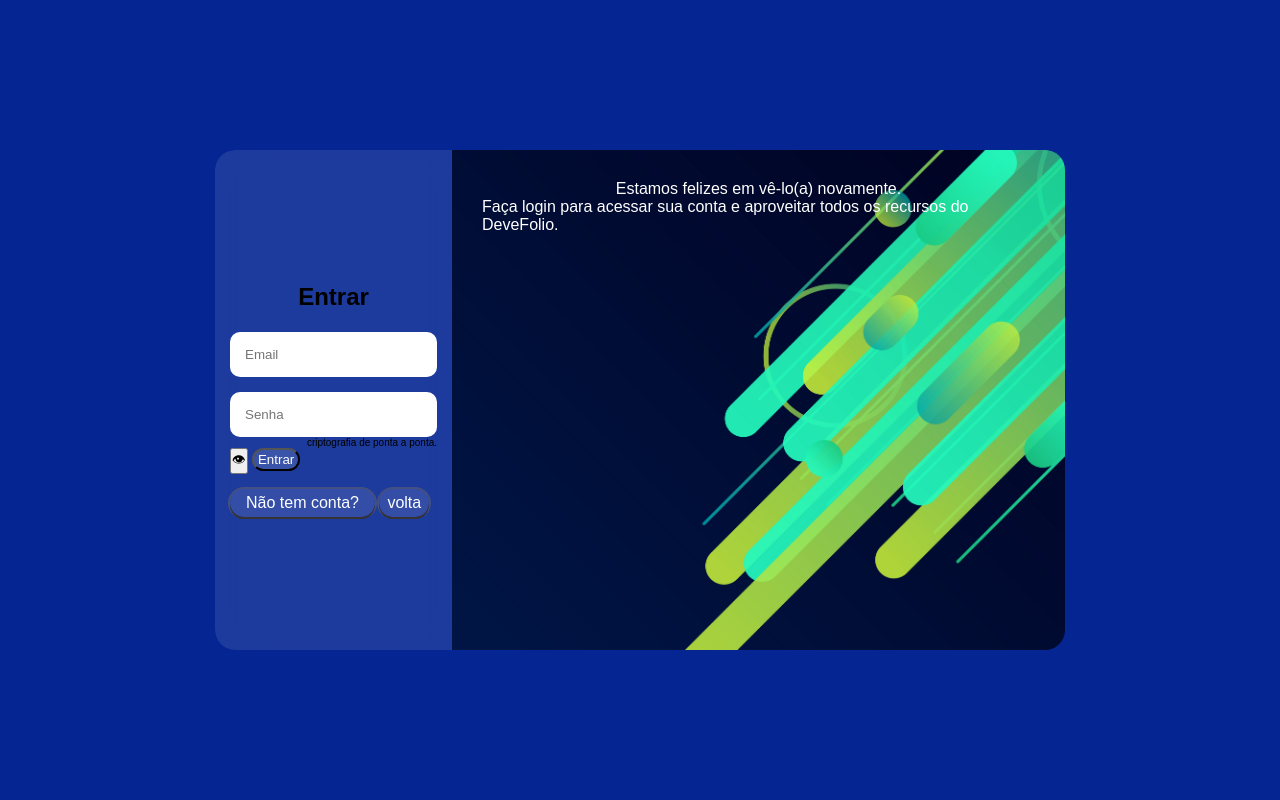
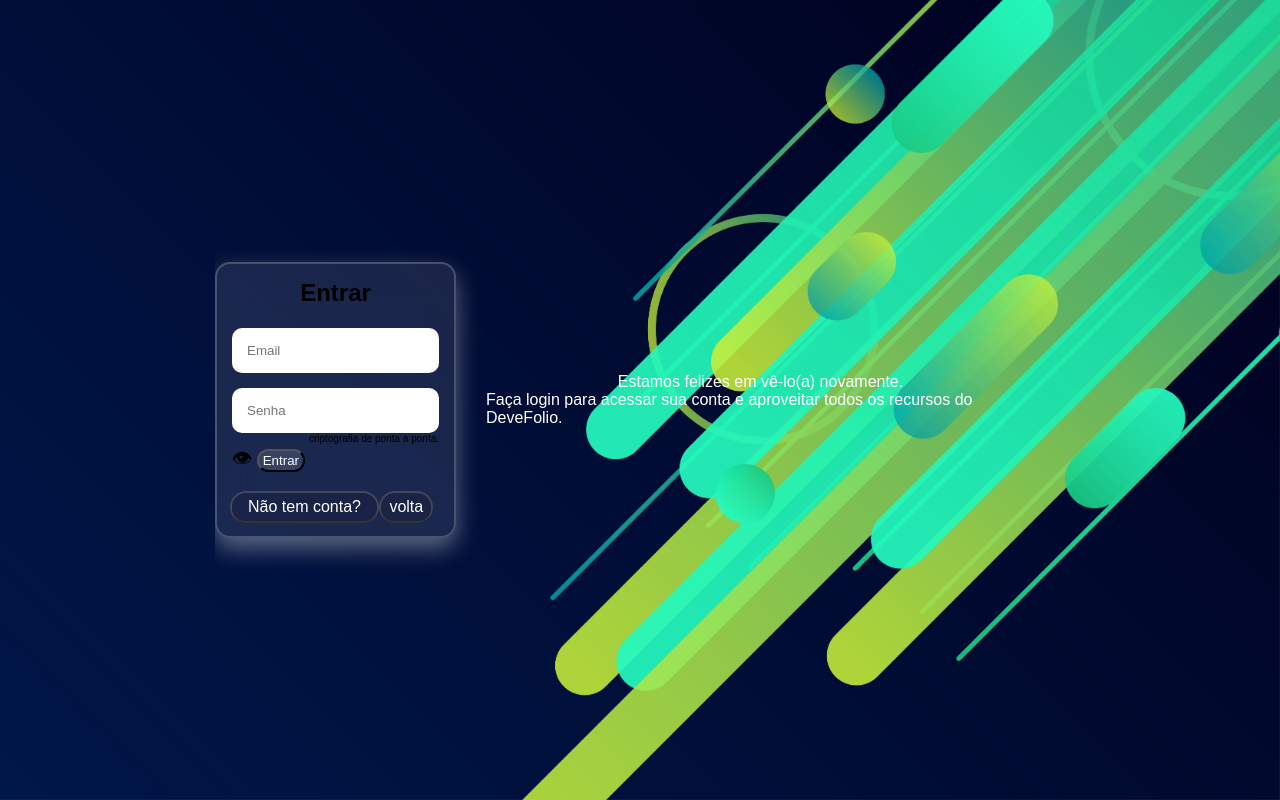
Before and after one commit to falcaozitos3-rgb/DeveFolio-portifolio-para-desenvolvedores-, a Flask app: page /entrar in a window 1280 px wide. Run offline with Flask 3, Linux system fonts and the light colour scheme.

Commit message:
style: o layout foi atualizado

```diff
--- a/DesenvolvimentoSistema/static/entrar.css
+++ b/DesenvolvimentoSistema/static/entrar.css
@@ -6,11 +6,15 @@
 
 body {
     font-family: Arial, sans-serif;
-    background-color: #042592;
     display: flex;
     justify-content: center;
     align-items: center;
     height: 100vh;
+    /* imagem */
+    background-image: url("../static/235255453027.jpg");
+    background-size: cover;
+    background-position: center;
+    background-repeat: no-repeat;
 }
 
 .container-principal {
@@ -20,6 +24,8 @@ body {
     height: 500px;
     border-radius: 20px;
     overflow: hidden;
+    align-items: center;
+    border-radius: 10px;
 
 }
 
@@ -33,6 +39,10 @@ body {
     background-color: rgba(255, 255, 255, 0.1);
     backdrop-filter: blur(20px);
     color: #000000;
+    box-shadow: 0 10px 23px 0 rgba(255, 255, 255, 0.37);
+    border-radius: 15px;
+    border: 2px solid rgba(255, 255, 255, 0.2);
+
 }
 
 .lado-esquerdo button:nth-of-type(2) {
@@ -45,8 +55,11 @@ body {
     color: white;
 }
 
-.lado-esquerdo button:nth-of-type(1) {
+.olho {
     cursor: pointer;
+    background: transparent;
+    border: none;
+    font-size: 20px;
 }
 
 
@@ -92,7 +105,6 @@ h2 {
 
 .lado-direito {
     flex: 2.7;
-    background-image: url("../static/235255453027.jpg");
     background-size: cover;
     background-position: center;
     display: flex;
@@ -122,7 +134,7 @@ h2 {
 
 
 .container-botao .btn:first-child {
-    background-color: rgb(255, 255, 255, 0.1);
+    background-color: rgba(31, 2, 2, 0.1);
     color: white;
     padding: 5px 16px;
     text-decoration: none;
@@ -135,7 +147,7 @@ h2 {
 }
 
 .container-botao .btn:nth-of-type(2) {
-    background-color: rgba(255, 255, 255, 0.1);
+    background-color: rgba(43, 2, 2, 0.1);
     color: white;
     padding: 5px 8px;
     text-decoration: none;
--- a/DesenvolvimentoSistema/templates/entrar.html
+++ b/DesenvolvimentoSistema/templates/entrar.html
@@ -19,9 +19,11 @@
                 <div class="campo-senha">
                     <input type="password" id="senha" name="senha" placeholder="Senha" required>
                     <p>criptografia de ponta a ponta.</p>
-                    <button type="button" onclick="togglePasswordVisibility()"> &#128065; </button>
+                    <!-- icone de olho pra motra senha -->
+                    <button class="olho" type="button" onclick="togglePasswordVisibility()"> &#128065; </button>
                     <!-- link para entrar -->
                     <button type="submit">Entrar</button>
+                </div>
                 </form>
                 <div class="container-botao">
                     <!-- link para cadastro -->
@@ -29,13 +31,12 @@
                     <a href="{{ url_for('index') }}"class="btn">volta</a>
                 </div>
                 </div>
-            </div>
+
                 <!-- cores -->
             <div class="lado-direito">
                 <p>Estamos felizes em vê-lo(a) novamente.</p>
                 <p>Faça login para acessar sua conta e aproveitar todos os recursos do DeveFolio.</p>
             </div>
-        </div>
         </div>
         <div>
     <script>
```
